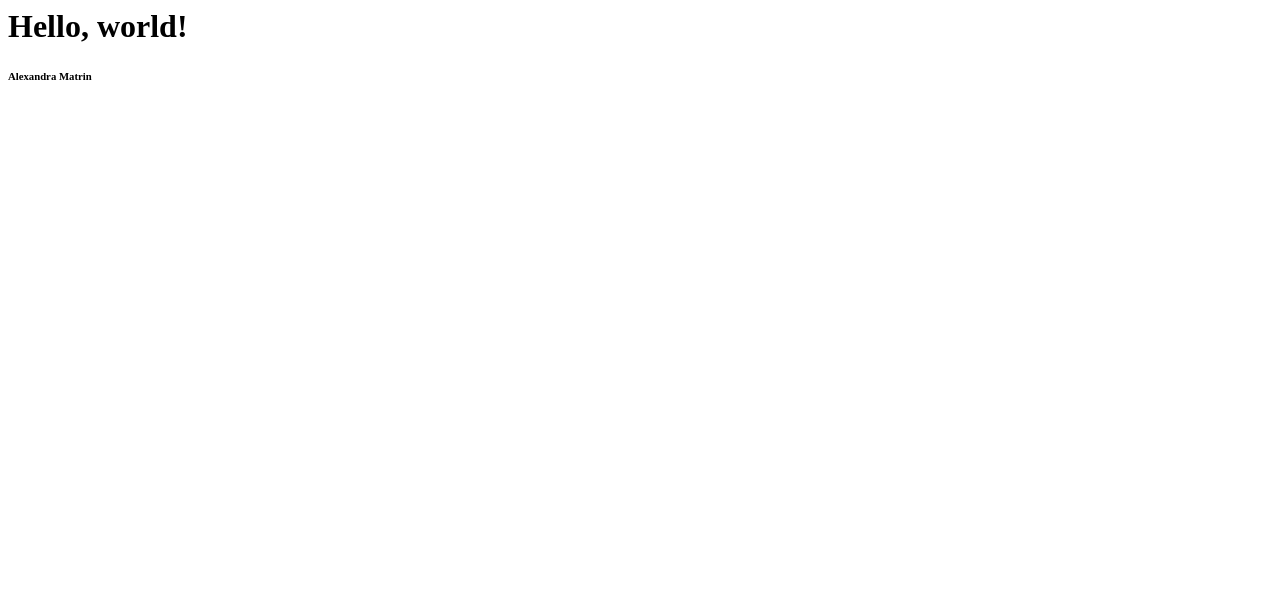
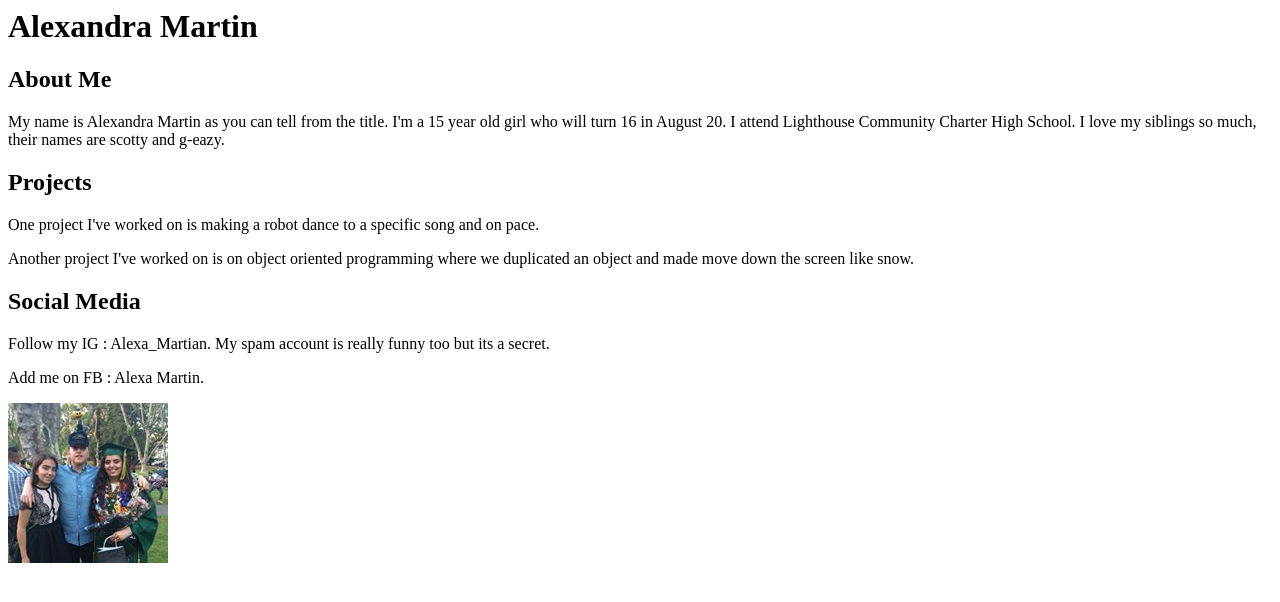
Before and after one commit to alexandramartin/alexamartin.github.io, a plain HTML site: page index.html in a window 1280 px wide. Drawn offline with Linux system fonts and the light colour scheme.

Commit message:
Done for the day

```diff
--- a/index.html
+++ b/index.html
@@ -1,5 +1,21 @@
 <DOCTYPE! html>
 <html>
-	<h1>Hello, world!</h1>
-	<h6>Alexandra Matrin</h6>
+<head>
+	<title></title>
+</head>
+<body>
+	<h1>Alexandra Martin</h1>
+	<h2>About Me</h2>
+		<p>My name is Alexandra Martin as you can tell from the title. I'm a 15 year old girl who will turn 16 in August 20. I attend Lighthouse Community Charter High School. I love my siblings so much, their names are scotty and g-eazy. </p>
+	<h2>Projects</h2>
+		<p>One project I've worked on is making a robot dance to a specific song and on pace.</p>
+		<p>Another project I've worked on is on object oriented programming where we duplicated an object and made move down the screen like snow.</p>
+	<h2>Social Media</h2>
+		<p>Follow my IG : Alexa_Martian. My spam account is really funny too but its a secret.</p>
+		<p>Add me on FB : Alexa Martin.</p>
+	<img src="images/SIBpic.jpg"
+	>
+
+
+</body>
 </html>
```
Also changed, not shown: images/SIBpic.jpg (added).
